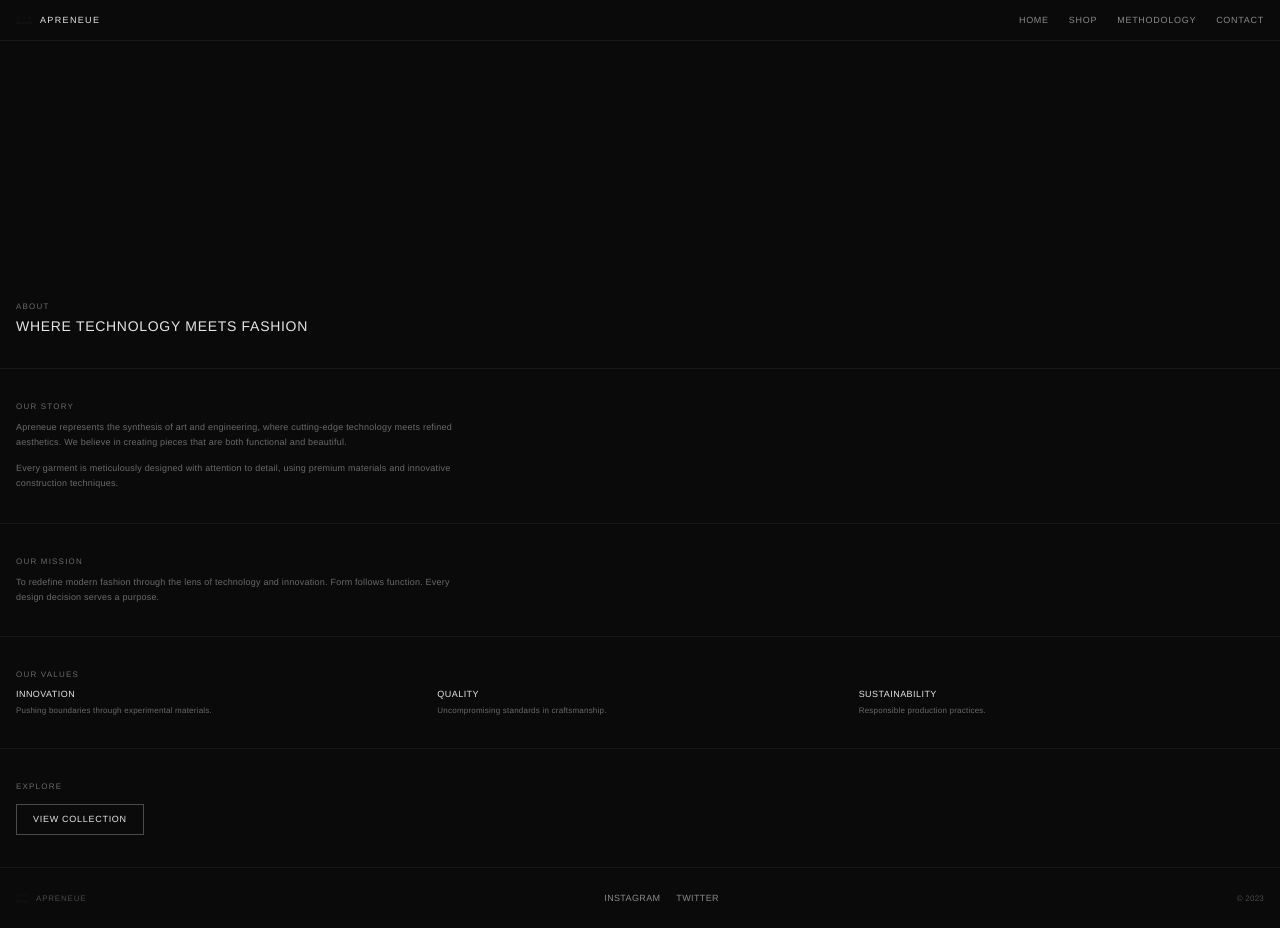
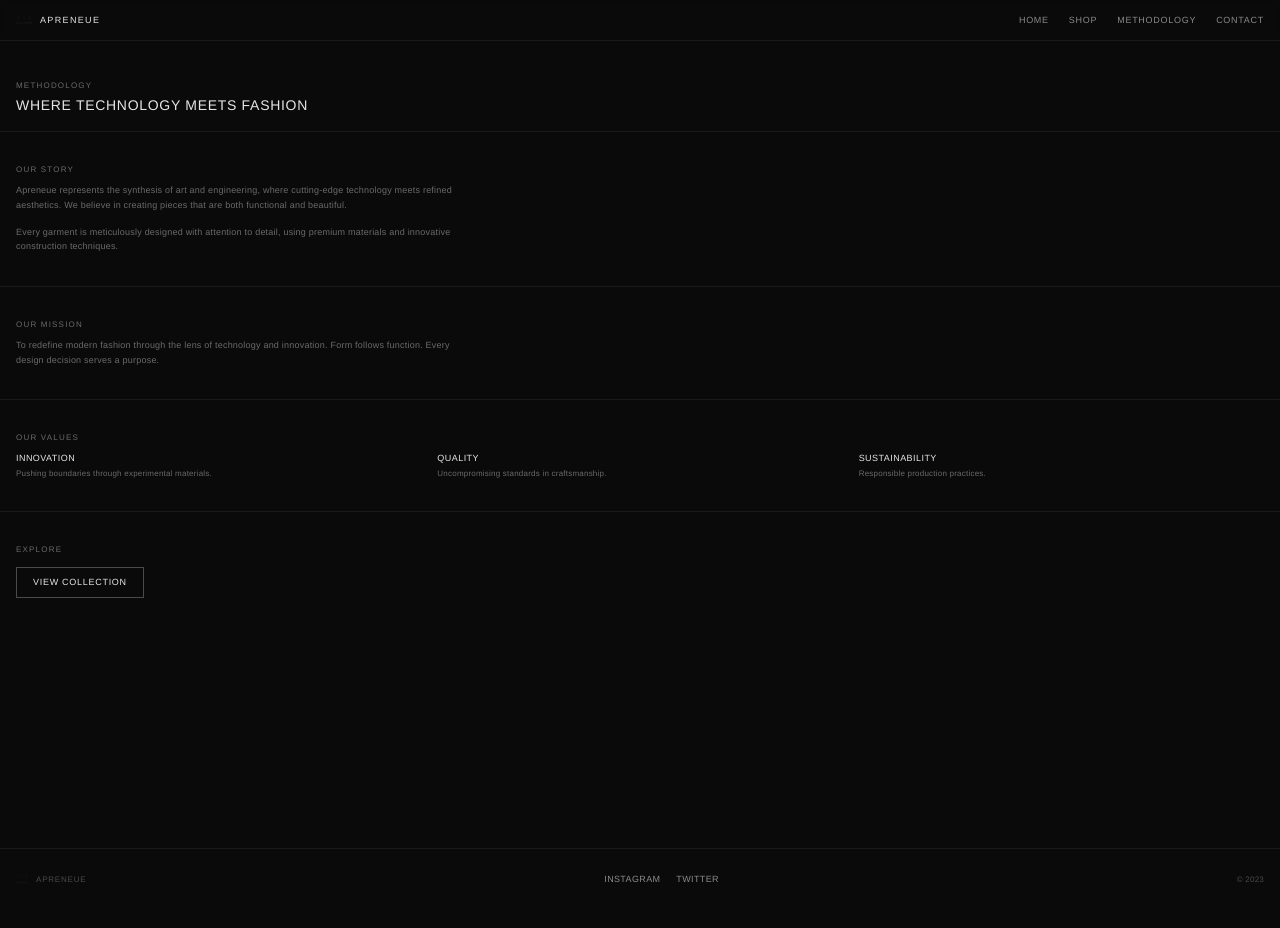
Before and after one commit to rkalak/apreneue, a Next.js app: page /about in a window 1280 px wide. Built offline with nearby package versions, Linux system fonts and the light colour scheme.

Commit message:
banner changes

```diff
--- a/src/components/Navigation.tsx
+++ b/src/components/Navigation.tsx
@@ -44,7 +44,7 @@ const Navigation: React.FC = () => {
           <Link href="/shop" className="nav-link">
             Shop
           </Link>
-          <Link href="/methodology" className="nav-link">
+          <Link href="/about" className="nav-link">
             Methodology
           </Link>
           <Link href="/contact" className="nav-link">
@@ -100,7 +100,7 @@ const Navigation: React.FC = () => {
             Shop
           </Link>
           <Link
-            href="/methodology"
+            href="/about"
             className="block nav-link"
             onClick={() => setIsMobileMenuOpen(false)}
           >
--- a/src/pages/about.tsx
+++ b/src/pages/about.tsx
@@ -7,17 +7,15 @@ const About: React.FC = () => {
   return (
     <Layout>
       <Head>
-        <title>About — APRENEUE</title>
+        <title>Methodology — APRENEUE</title>
         <meta name="description" content="Learn about our mission and vision." />
       </Head>
 
       <div className="min-h-screen bg-[#0A0A0A] text-[#E5E5E5]">
-        {/* Hero */}
-        <section className="h-[40vh] relative">
-          <div className="absolute bottom-0 left-0 p-4 pb-8">
-            <p className="text-[8px] uppercase tracking-[0.15em] text-[#6A6A6A] mb-1">About</p>
-            <h1 className="text-sm tracking-[0.05em] uppercase">Where Technology Meets Fashion</h1>
-          </div>
+        {/* Page Title */}
+        <section className="p-4 pt-8">
+          <p className="text-[8px] uppercase tracking-[0.15em] text-[#6A6A6A] mb-1">Methodology</p>
+          <h1 className="text-sm tracking-[0.05em] uppercase">Where Technology Meets Fashion</h1>
         </section>
 
         {/* Story Section */}
--- a/src/pages/contact.tsx
+++ b/src/pages/contact.tsx
@@ -32,12 +32,10 @@ const Contact: React.FC = () => {
       </Head>
 
       <div className="min-h-screen bg-[#0A0A0A] text-[#E5E5E5]">
-        {/* Hero */}
-        <section className="h-[30vh] relative">
-          <div className="absolute bottom-0 left-0 p-4 pb-8">
-            <p className="text-[8px] uppercase tracking-[0.15em] text-[#6A6A6A] mb-1">Contact</p>
-            <h1 className="text-sm tracking-[0.05em] uppercase">Get In Touch</h1>
-          </div>
+        {/* Page Title */}
+        <section className="p-4 pt-8">
+          <p className="text-[8px] uppercase tracking-[0.15em] text-[#6A6A6A] mb-1">Contact</p>
+          <h1 className="text-sm tracking-[0.05em] uppercase">Get In Touch</h1>
         </section>
 
         {/* Contact Form */}
--- a/src/pages/shop.tsx
+++ b/src/pages/shop.tsx
@@ -20,12 +20,10 @@ const Shop: React.FC = () => {
       </Head>
 
       <div className="min-h-screen bg-[#0A0A0A] text-[#E5E5E5]">
-        {/* Hero */}
-        <section className="h-[30vh] relative">
-          <div className="absolute bottom-0 left-0 p-4 pb-8">
-            <p className="text-[8px] uppercase tracking-[0.15em] text-[#6A6A6A] mb-1">Shop</p>
-            <h1 className="text-sm tracking-[0.05em] uppercase">Collection</h1>
-          </div>
+        {/* Page Title */}
+        <section className="p-4 pt-8">
+          <p className="text-[8px] uppercase tracking-[0.15em] text-[#6A6A6A] mb-1">Shop</p>
+          <h1 className="text-sm tracking-[0.05em] uppercase">Collection</h1>
         </section>
 
         {/* Product Grid */}
```
Also changed, not shown: .claude/settings.local.json (added).
